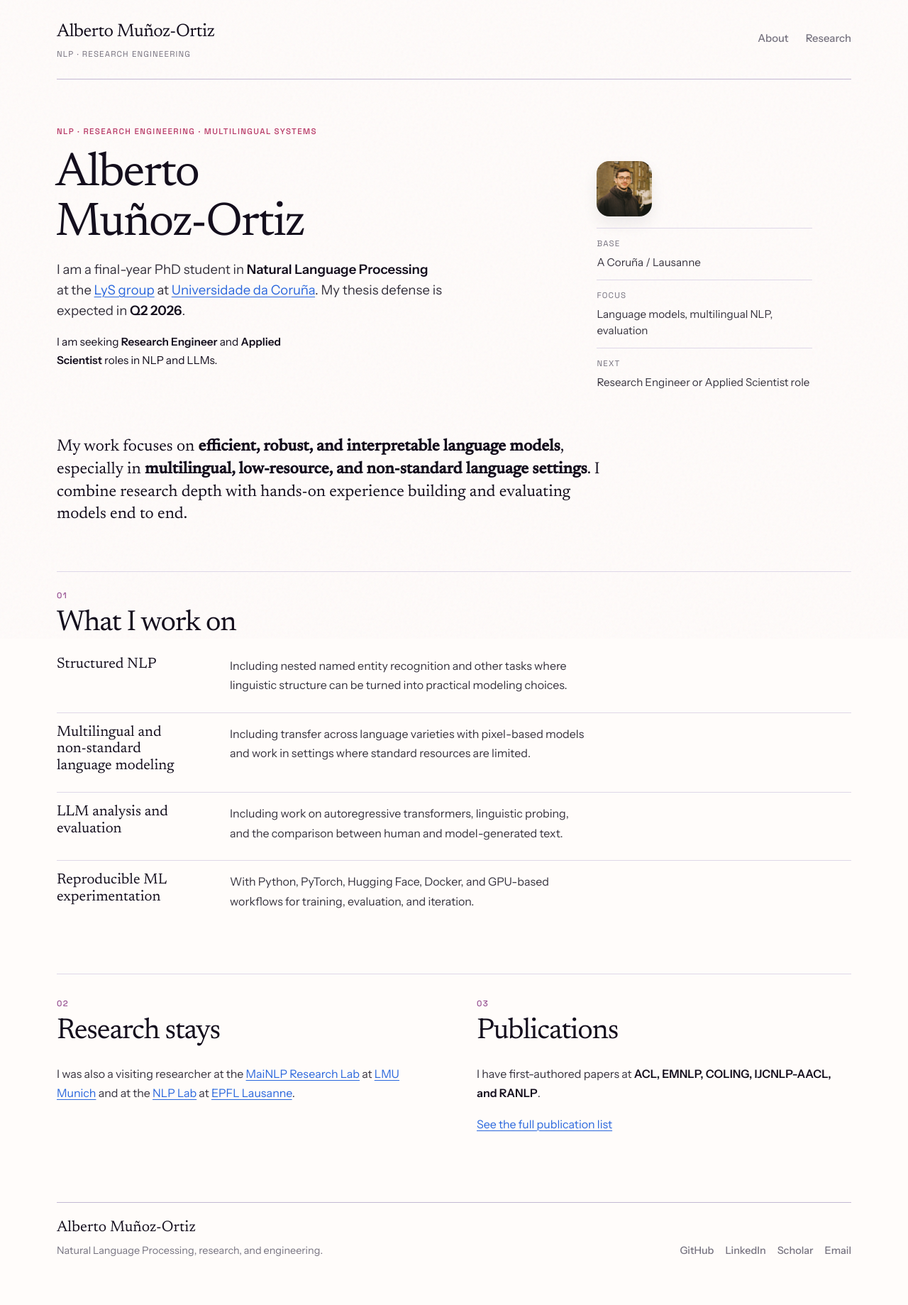
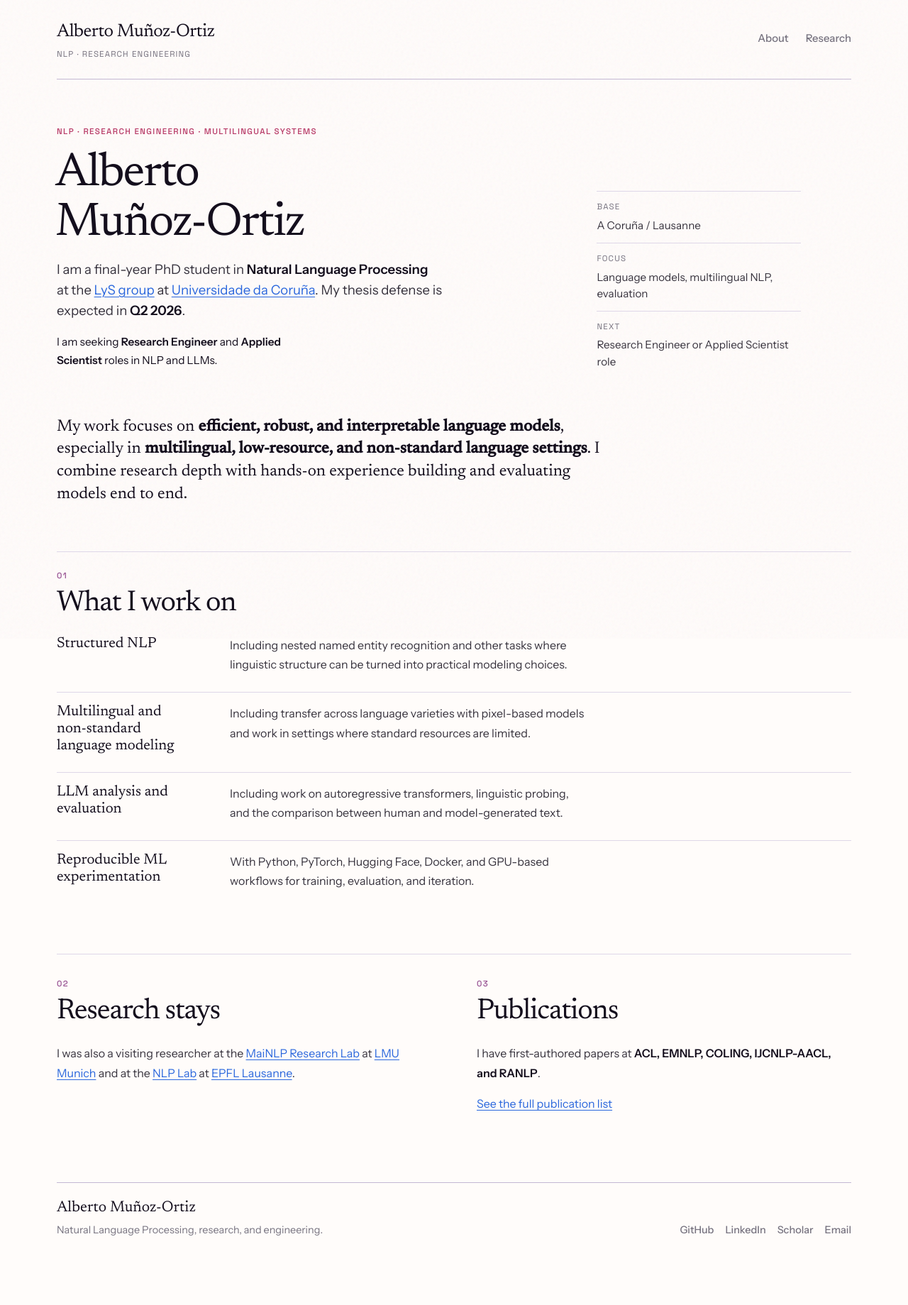
Before and after one commit to amunozo/amunozo.github.io, a Jekyll site: the page built from index.md, in a window 1280 px wide. Shown: the whole page at 71% size. Built offline with Jekyll 4.4.1, drawn with Linux system fonts in a browser that asks for light colours; after the commit the page ends 1810 px from its top, so only the background shows below that.

Commit message:
Remove homepage portrait

```diff
--- a/assets/css/style.css
+++ b/assets/css/style.css
@@ -288,25 +288,17 @@ a {
 
 .hero-aside {
   display: grid;
-  gap: var(--space-4);
+  gap: var(--space-3);
   align-self: end;
   justify-items: start;
-  padding-top: var(--space-4);
-}
-
-.hero-portrait {
-  width: 78px;
-  aspect-ratio: 1;
-  object-fit: cover;
-  border-radius: 18px;
-  box-shadow: 0 10px 22px oklch(18% 0.03 300 / 0.07);
 }
 
 .hero-facts {
   display: grid;
   gap: var(--space-3);
   width: 100%;
-  max-width: 19rem;
+  max-width: 18rem;
+  margin-top: var(--space-2);
 }
 
 .hero-facts div {
--- a/index.md
+++ b/index.md
@@ -15,7 +15,6 @@ permalink: /
     </div>
 
     <aside class="hero-aside">
-      <img src="./image.png" alt="Alberto Muñoz-Ortiz" class="hero-portrait" />
       <dl class="hero-facts">
         <div>
           <dt>Base</dt>
```
